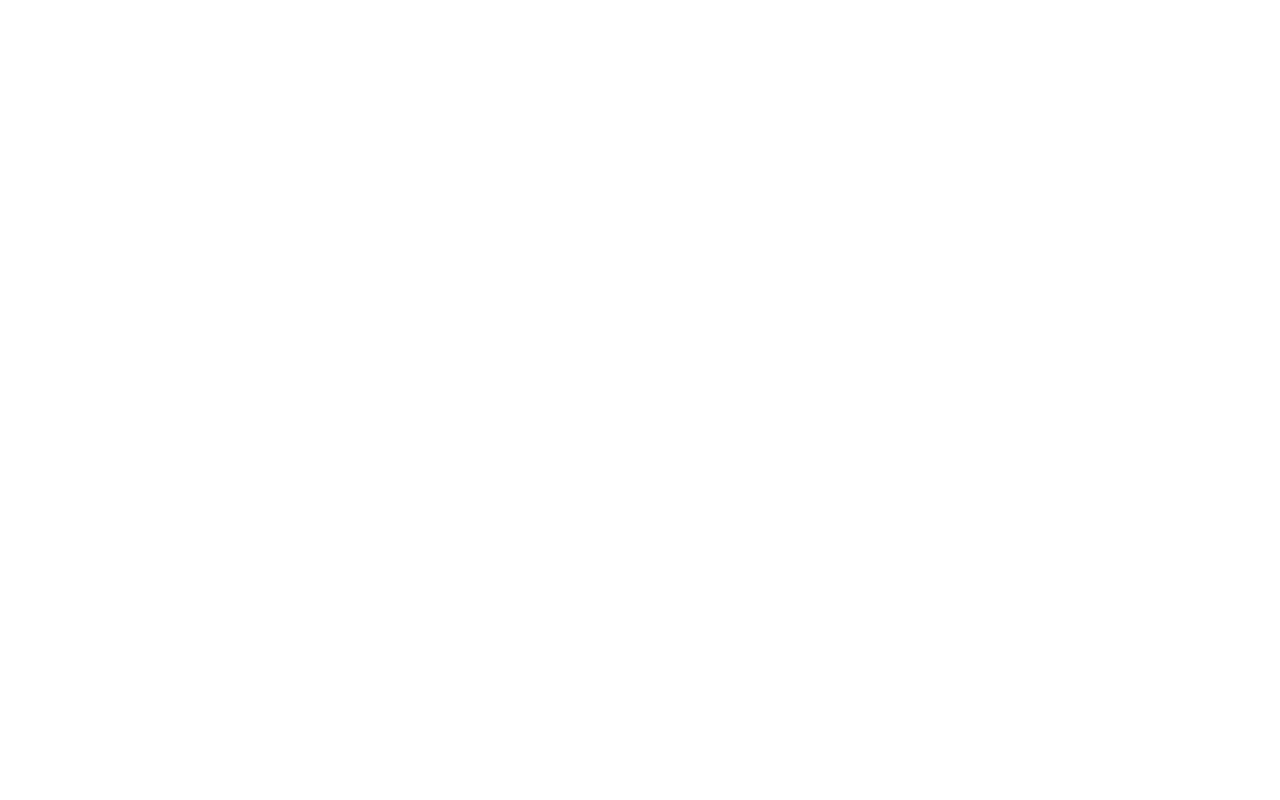
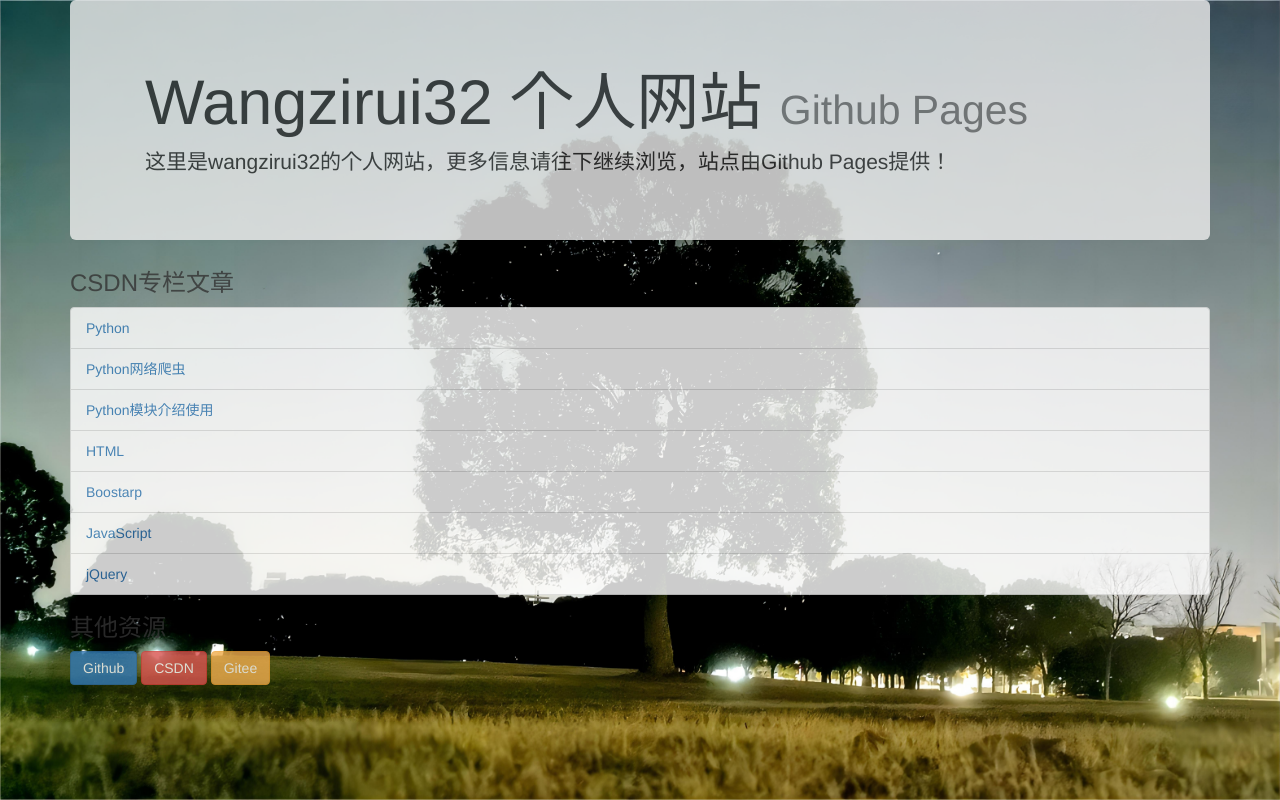
Before and after one commit to flyingdrone/flyingdrone.github.io, a plain HTML site: page index.html in a window 1280 px wide. Drawn offline with nearby package versions, Linux system fonts and the light colour scheme.

Commit message:
first commit

```diff
--- a/index.html
+++ b/index.html
@@ -1,10 +1,48 @@
 <!DOCTYPE html>
 <html lang="en">
 <head>
-  <meta charset="UTF-8">
-  <title>Title</title>
+    <meta charset="UTF-8">
+    <meta http-equiv="X-UA-Compatible" content="IE=edge">
+    <meta name="viewport" content="width=device-width, initial-scale=1.0">
+    <title>Wangzirui32 个人Github博客页面</title>
+    <link rel="stylesheet" href="https://stackpath.bootstrapcdn.com/bootstrap/3.4.1/css/bootstrap.min.css" integrity="sha384-HSMxcRTRxnN+Bdg0JdbxYKrThecOKuH5zCYotlSAcp1+c8xmyTe9GYg1l9a69psu" crossorigin="anonymous">
+    <script src="https://cdn.bootcdn.net/ajax/libs/jquery/3.6.0/jquery.js"></script>
+    <style>
+        html{
+            height: 100%;
+        }
+        body {
+            background-image: url("./bg.jpg");
+            background-repeat: no-repeat;
+            background-size: 100% 100%;
+            opacity: 0.8;
+        }
+    </style>
 </head>
 <body>
-
+    <div class="container">
+        <div class="jumbotron">
+            <div class="container">
+                <h1>Wangzirui32 个人网站 <small>Github Pages</small></h1>
+                <p>这里是wangzirui32的个人网站，更多信息请往下继续浏览，站点由Github Pages提供！</p>
+            </div>
+        </div>
+        <h3>CSDN专栏文章</h3>
+        <ul class="list-group">
+            <li class="list-group-item"><a href="https://blog.csdn.net/wangzirui32/category_10745800.html">Python</a></li>
+            <li class="list-group-item"><a href="https://blog.csdn.net/wangzirui32/category_10923311.html">Python网络爬虫</a></li>
+            <li class="list-group-item"><a href="https://blog.csdn.net/wangzirui32/category_10769409.html">Python模块介绍使用</a></li>
+            <li class="list-group-item"><a href="https://blog.csdn.net/wangzirui32/category_10807102.html">HTML</a></li>
+            <li class="list-group-item"><a href="https://blog.csdn.net/wangzirui32/category_11747585.html">Boostarp</a></li>
+            <li class="list-group-item"><a href="https://blog.csdn.net/wangzirui32/category_10812072.html">JavaScript</a></li>
+            <li class="list-group-item"><a href="https://blog.csdn.net/wangzirui32/category_10926142.html">jQuery</a></li>
+        </ul>
+        <h3>其他资源</h3>
+        <div class="links">
+            <a href="https://github.com/wangzirui32" class="btn btn-primary">Github</a>
+            <a href="https://blog.csdn.net/wangzirui32" class="btn btn-danger">CSDN</a>
+            <a href="https://gitee.com/wangzirui32" class="btn btn-warning">Gitee</a>
+        </div>
+    </div>
 </body>
 </html>
```
